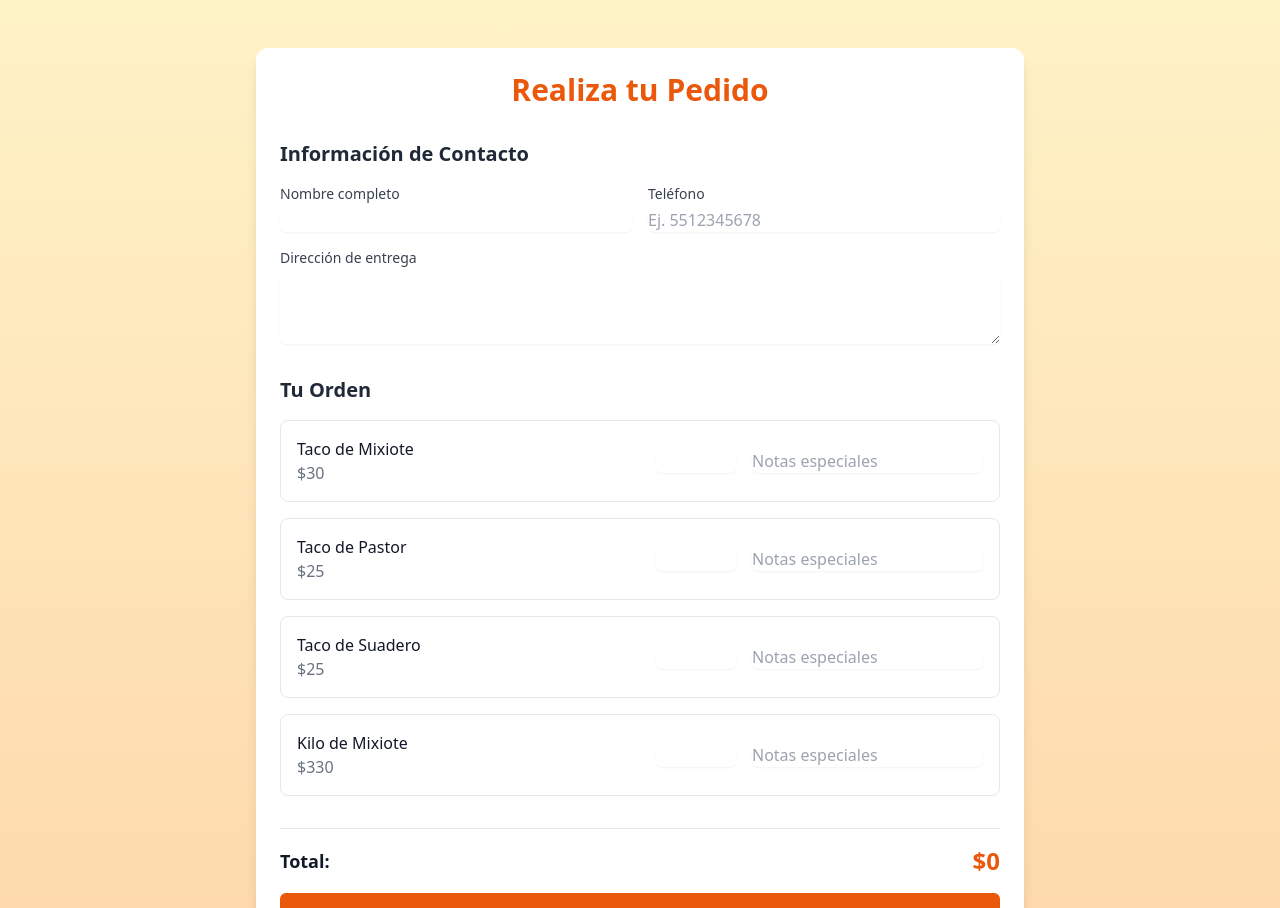
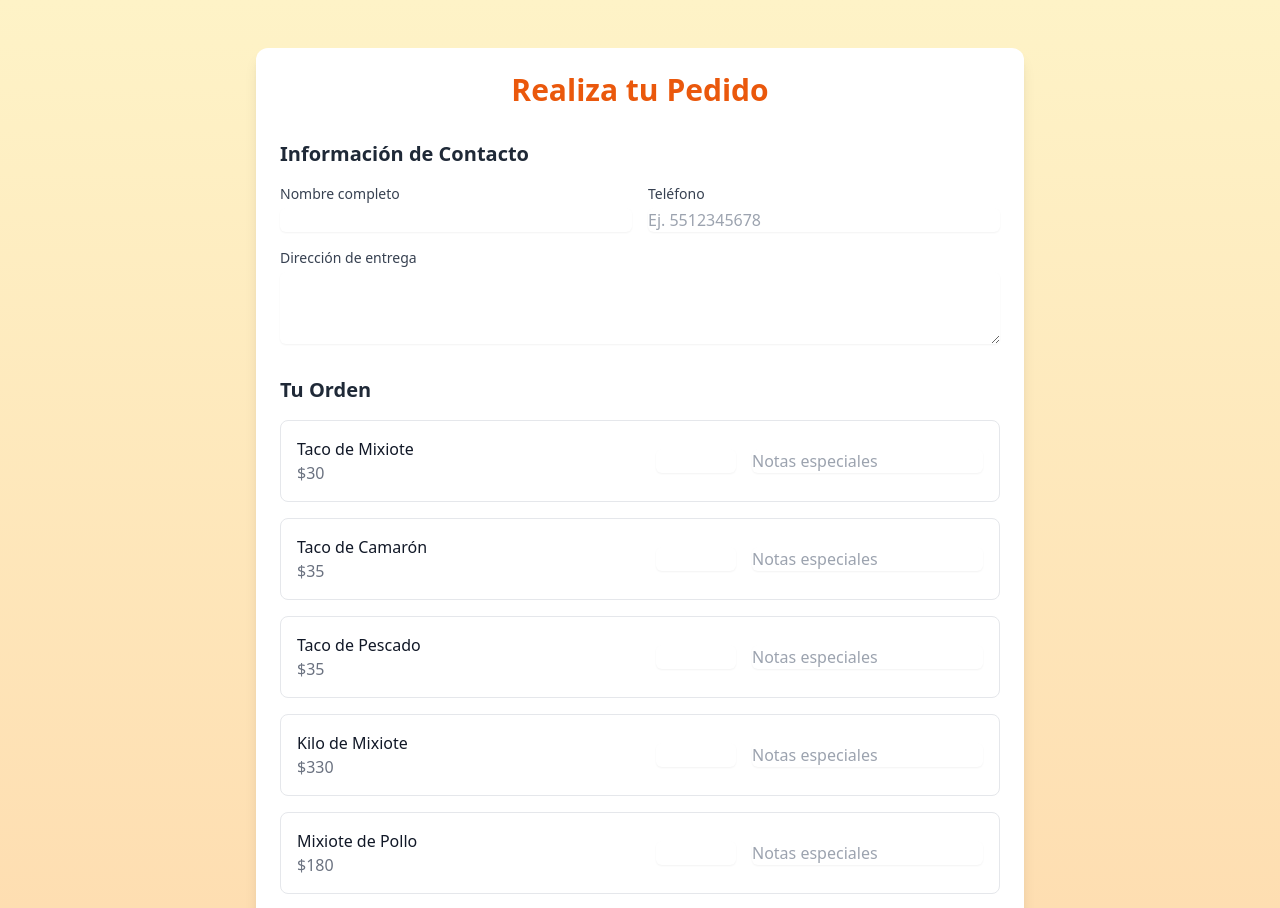
Before and after one commit to brakosanchez/tacos-bora-bora, a Next.js app: page /ordenar in a window 1280 px wide. Shown: the top 908 px of the page. Built offline with nearby package versions, Linux system fonts and the light colour scheme; a web font is replaced by a local one.

Commit message:
update: menu items in order page to match actual menu

```diff
--- a/app/ordenar/page.tsx
+++ b/app/ordenar/page.tsx
@@ -15,10 +15,12 @@ interface OrderFormData {
 }
 
 const menuItems = [
-  { id: 1, nombre: 'Taco de Mixiote', precio: 30 },
-  { id: 2, nombre: 'Taco de Pastor', precio: 25 },
-  { id: 3, nombre: 'Taco de Suadero', precio: 25 },
-  { id: 4, nombre: 'Kilo de Mixiote', precio: 330 },
+  { id: 1, nombre: 'Taco de Mixiote', precio: 30, categoria: 'Tacos' },
+  { id: 2, nombre: 'Taco de Camarón', precio: 35, categoria: 'Tacos' },
+  { id: 3, nombre: 'Taco de Pescado', precio: 35, categoria: 'Tacos' },
+  { id: 4, nombre: 'Kilo de Mixiote', precio: 330, categoria: 'Especialidades' },
+  { id: 5, nombre: 'Mixiote de Pollo', precio: 180, categoria: 'Especialidades' },
+  { id: 6, nombre: 'Mixiote de Res', precio: 200, categoria: 'Especialidades' },
 ];
 
 export default function OrderPage() {
```
